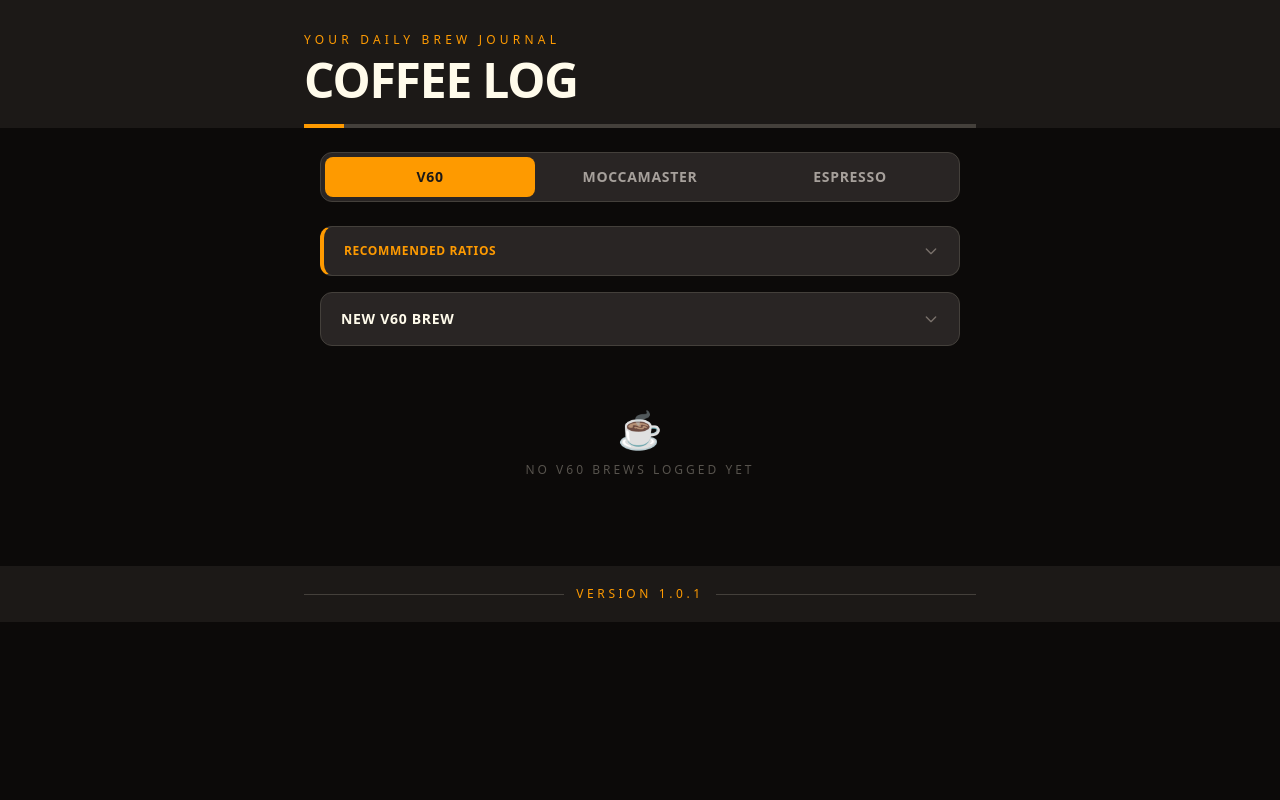
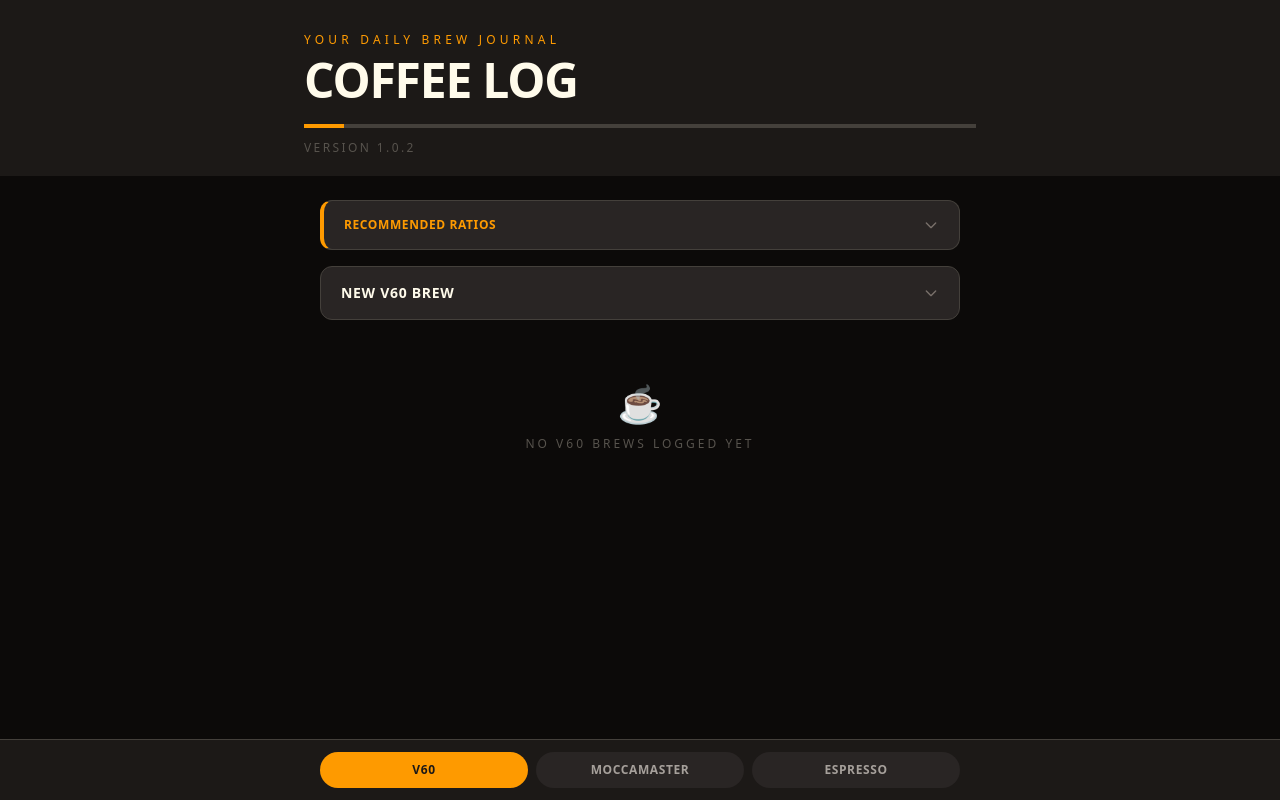
Before and after one commit to Vqtran15/coffee-log, a React (Vite) app: page / in a window 1280 px wide. Built offline with nearby package versions, Linux system fonts and the light colour scheme.

Commit message:
v1.0.2: bottom nav tabs, MCM pill buttons, version in header
Co-Authored-By: Claude Sonnet 4.6 <noreply@anthropic.com>

```diff
--- a/src/App.jsx
+++ b/src/App.jsx
@@ -7,7 +7,7 @@ function App() {
   const [activeTab, setActiveTab] = useState('V60')
 
   return (
-    <div className="min-h-screen bg-stone-950">
+    <div className="min-h-screen bg-stone-950 pb-20">
       <header className="bg-stone-900 text-amber-50 px-6 pt-8 pb-0">
         <div className="max-w-2xl mx-auto">
           <p className="text-amber-500 text-xs tracking-[0.35em] uppercase mb-2">Your daily brew journal</p>
@@ -16,38 +16,33 @@ function App() {
             <div className="h-1 w-10 bg-amber-500" />
             <div className="h-1 flex-1 bg-stone-700" />
           </div>
+          <p className="text-stone-600 text-xs tracking-[0.2em] uppercase mt-3 pb-5">Version 1.0.2</p>
         </div>
       </header>
 
-      <div className="max-w-2xl mx-auto px-4 py-6 pb-10">
-        <div className="flex bg-stone-800 border border-stone-700 rounded-xl p-1 mb-6">
+      <div className="max-w-2xl mx-auto px-4 py-6">
+        <div key={activeTab} className="tab-enter">
+          <CoffeeLog method={activeTab} />
+        </div>
+      </div>
+
+<nav className="fixed bottom-0 left-0 right-0 bg-stone-900 border-t border-stone-700 z-50">
+        <div className="max-w-2xl mx-auto flex gap-2 px-4 py-3">
           {TABS.map((tab) => (
             <button
               key={tab}
               onClick={() => setActiveTab(tab)}
-              className={`flex-1 py-2.5 px-3 rounded-lg text-sm font-bold uppercase tracking-wider transition-all duration-200 ${
+              className={`flex-1 py-2.5 rounded-full text-xs font-bold uppercase tracking-wider transition-all duration-200 ${
                 activeTab === tab
                   ? 'bg-amber-500 text-stone-900'
-                  : 'text-stone-400 hover:text-amber-50'
+                  : 'text-stone-400 hover:text-amber-50 bg-stone-800'
               }`}
             >
               {tab}
             </button>
           ))}
         </div>
-
-        <div key={activeTab} className="tab-enter">
-          <CoffeeLog method={activeTab} />
-        </div>
-      </div>
-
-      <footer className="bg-stone-900 text-amber-50 py-5 px-6">
-        <div className="max-w-2xl mx-auto flex items-center gap-3">
-          <div className="h-px flex-1 bg-stone-700" />
-          <p className="text-amber-500 text-xs tracking-[0.3em] uppercase">Version 1.0.1</p>
-          <div className="h-px flex-1 bg-stone-700" />
-        </div>
-      </footer>
+      </nav>
     </div>
   )
 }
```
